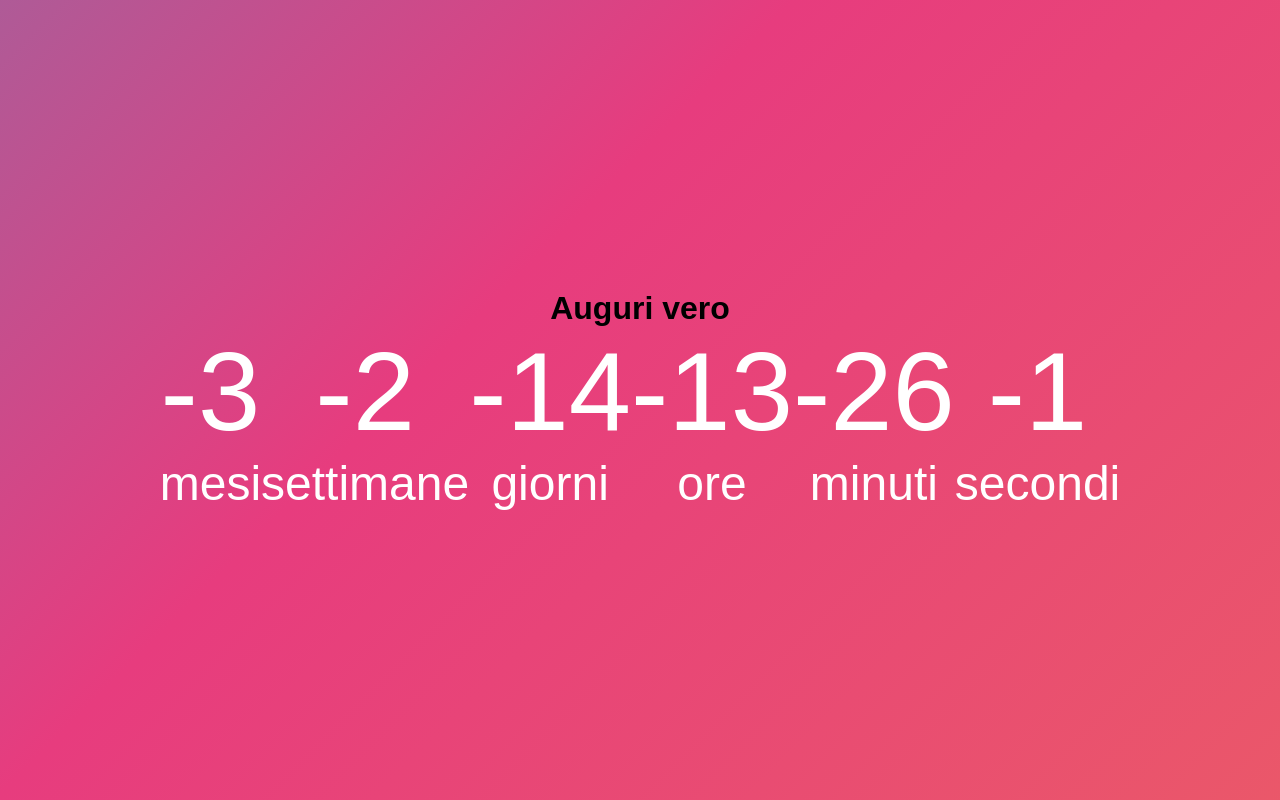
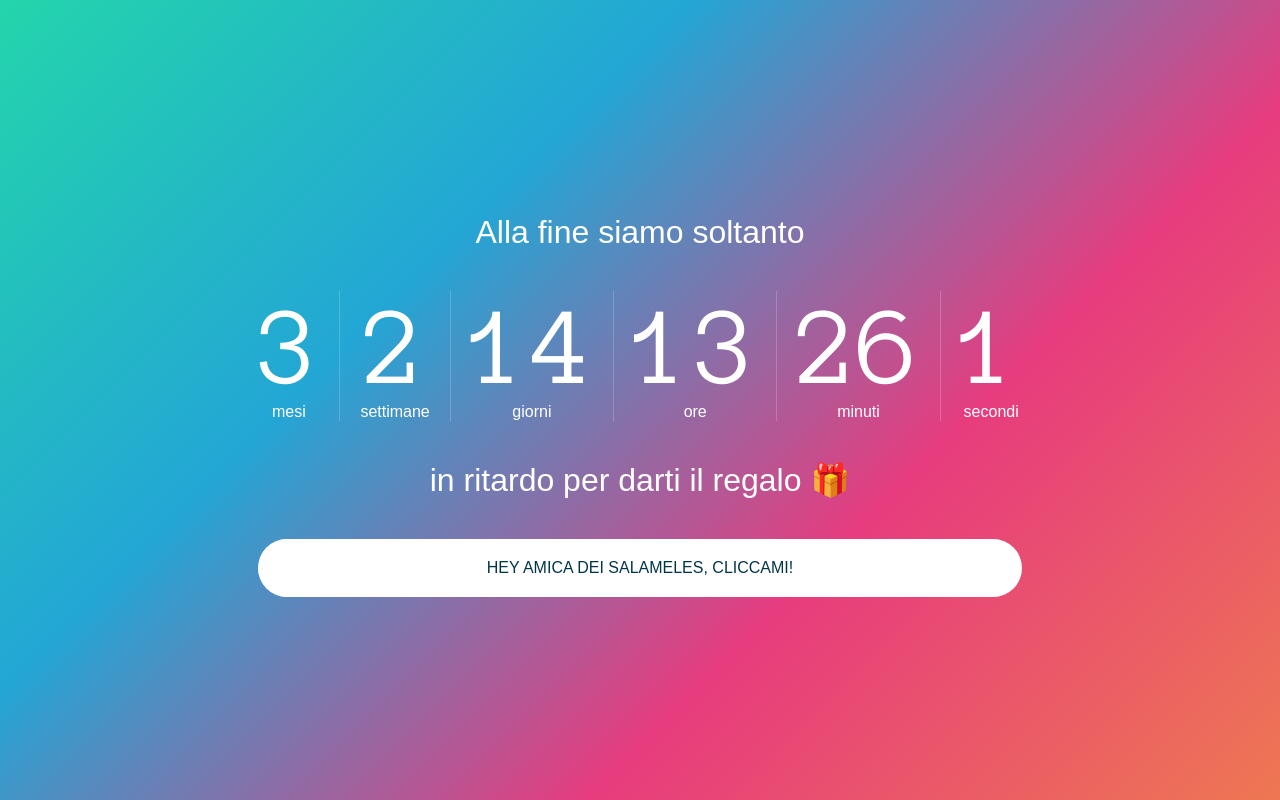
Before and after one commit to giuliachiola/birthday-veronica-30, a Nuxt app: page / in a window 1280 px wide. Built offline with nearby package versions, Linux system fonts and the light colour scheme.

Commit message:
feat: add watermelons and cats

```diff
--- /dev/null
+++ b/assets/scss/style.scss
@@ -0,0 +1,34 @@
+@keyframes gradient {
+  0% {
+    background-position: 0% 50%;
+  }
+  50% {
+    background-position: 100% 50%;
+  }
+  100% {
+    background-position: 0% 50%;
+  }
+}
+
+.tpl {
+  height: 100vh;
+  display: flex;
+  flex-direction: column;
+  justify-content: center;
+  align-items: center;
+  background: linear-gradient(-45deg, #ee7752, #e73c7e, #23a6d5, #23d5ab);
+  background-size: 400% 400%;
+  animation: gradient 15s ease infinite;
+}
+
+.c-button {
+  padding: 20px 40px;
+  margin: 30px 0;
+  display: block;
+  border-radius: 40px;
+  text-decoration: none;
+  color: #003549;
+  font-size: 1em;
+  text-transform: uppercase;
+  background: white;
+}
--- a/components/Countdown.vue
+++ b/components/Countdown.vue
@@ -45,7 +45,7 @@ export default {
     },
 
     diff() {
-      return moment.duration(this.birthday.diff(this.now))
+      return moment.duration(this.now.diff(this.birthday))
     },
 
     seconds() {
@@ -90,23 +90,30 @@ export default {
 }
 </script>
 
-<style>
+<style lang="scss">
+@import url('https://fonts.googleapis.com/css2?family=Anonymous+Pro&display=swap');
+
+$co_countdown-text: white;
+
 .c-countdown {
-  color: white;
+  color: $co_countdown-text;
   display: flex;
+}
 
-  /* &:not:last-child {
-    border-right: 1px solid white;
+.c-countdown__block {
+  &:not(:last-child) {
+    border-right: 1px solid rgba($co_countdown-text, 0.2);
     padding-right: 20px;
     margin-right: 20px;
-  } */
+  }
 }
 
 .c-countdown__digit {
+  font-family: 'Anonymous Pro', monospace;
   font-size: 7em;
 }
 
 .c-countdown__text {
-  font-size: 3em;
+  font-size: 1em;
 }
 </style>
--- /dev/null
+++ b/components/GifResponsive.vue
@@ -0,0 +1,25 @@
+<template>
+  <div style="width: 100%; height: 0; padding-bottom: 59%; position: relative;">
+    <iframe
+      :src="src"
+      width="100%"
+      height="100%"
+      style="position: absolute;"
+      frameBorder="0"
+      class="giphy-embed"
+      allowFullScreen
+    ></iframe>
+  </div>
+</template>
+
+<script>
+export default {
+  props: {
+    src: {
+      type: String,
+      default: '',
+      required: true,
+    },
+  },
+}
+</script>
--- a/components/Logo.vue
+++ /dev/null
@@ -1,35 +0,0 @@
-<template>
-  <svg
-    class="NuxtLogo"
-    width="245"
-    height="180"
-    viewBox="0 0 452 342"
-    xmlns="http://www.w3.org/2000/svg"
-  >
-    <path
-      d="M139 330l-1-2c-2-4-2-8-1-13H29L189 31l67 121 22-16-67-121c-1-2-9-14-22-14-6 0-15 2-22 15L5 303c-1 3-8 16-2 27 4 6 10 12 24 12h136c-14 0-21-6-24-12z"
-      fill="#00C58E"
-    />
-    <path
-      d="M447 304L317 70c-2-2-9-15-22-15-6 0-15 3-22 15l-17 28v54l39-67 129 230h-49a23 23 0 0 1-2 14l-1 1c-6 11-21 12-23 12h76c3 0 17-1 24-12 3-5 5-14-2-26z"
-      fill="#108775"
-    />
-    <path
-      d="M376 330v-1l1-2c1-4 2-8 1-12l-4-12-102-178-15-27h-1l-15 27-102 178-4 12a24 24 0 0 0 2 15c4 6 10 12 24 12h190c3 0 18-1 25-12zM256 152l93 163H163l93-163z"
-      fill="#2F495E"
-    />
-  </svg>
-</template>
-
-<style>
-.NuxtLogo {
-  animation: 1s appear;
-  margin: auto;
-}
-
-@keyframes appear {
-  0% {
-    opacity: 0;
-  }
-}
-</style>
--- a/layouts/default.vue
+++ b/layouts/default.vue
@@ -28,10 +28,11 @@ export default {
 }
 </script>
 
-<style>
+<style lang="scss">
 html {
   font-family: 'Montserrat', sans-serif;
   font-size: 16px;
+  font-weight: 300; // light
   -ms-text-size-adjust: 100%;
   -webkit-text-size-adjust: 100%;
   -moz-osx-font-smoothing: grayscale;
--- a/nuxt.config.js
+++ b/nuxt.config.js
@@ -14,7 +14,7 @@ export default {
    ** See https://nuxtjs.org/api/configuration-head
    */
   head: {
-    title: process.env.npm_package_name || '',
+    title: 'Auguri Vero! 🐾',
     meta: [
       { charset: 'utf-8' },
       { name: 'viewport', content: 'width=device-width, initial-scale=1' },
@@ -24,12 +24,19 @@ export default {
         content: process.env.npm_package_description || '',
       },
     ],
-    link: [{ rel: 'icon', type: 'image/x-icon', href: '/favicon.ico' }],
+    link: [
+      {
+        rel: 'icon',
+        type: 'image/x-icon',
+        href:
+          'https://emojipedia-us.s3.dualstack.us-west-1.amazonaws.com/thumbs/320/whatsapp/238/cat-face_1f431.png',
+      },
+    ],
   },
   /*
    ** Global CSS
    */
-  css: [],
+  css: ['@/assets/scss/style.scss'],
   /*
    ** Plugins to load before mounting the App
    ** https://nuxtjs.org/guide/plugins
--- /dev/null
+++ b/pages/cats.vue
@@ -0,0 +1,43 @@
+<template>
+  <div class="tpl tpl-cats">
+    <!-- gif -->
+    <gif-responsive :src="'https://giphy.com/embed/12ELmx0C4EFKcE'" />
+    <nuxt-link to="/watermelons" class="c-button"
+      >Prossima pagina senza senso →</nuxt-link
+    >
+  </div>
+</template>
+
+<script>
+// 'https://giphy.com/embed/12ELmx0C4EFKcE'
+// 'https://giphy.com/embed/CF93EZqOxjdHG',
+// 'https://giphy.com/embed/40Fpxgn6Yq640',
+// 'https://giphy.com/embed/a51kJ5I6YfejC',
+import GifResponsive from '../components/GifResponsive.vue'
+
+export default {
+  components: {
+    GifResponsive,
+  },
+
+  // props: {
+  //   gif: {
+  //     type: String,
+  //     default: '',
+  //   },
+  // },
+}
+</script>
+
+<style lang="scss" scoped>
+.tpl--cats {
+  background: linear-gradient(-45deg, #ee7752, #e73c7e, #23a6d5, #23d5ab);
+}
+
+.tpl-cats__grid {
+  display: grid;
+  grid-template-rows: repeat(2, 1fr);
+  grid-template-columns: repeat(2, 1fr);
+  width: 100%;
+}
+</style>
--- /dev/null
+++ b/pages/cats2.vue
@@ -0,0 +1,36 @@
+<template>
+  <div class="tpl tpl-cats">
+    <!-- gif -->
+    <gif-responsive :src="'https://giphy.com/embed/CF93EZqOxjdHG'" />
+    <nuxt-link to="/watermelons" class="c-button"
+      >Ok, basta angurie! →</nuxt-link
+    >
+  </div>
+</template>
+
+<script>
+// 'https://giphy.com/embed/12ELmx0C4EFKcE'
+// 'https://giphy.com/embed/CF93EZqOxjdHG',
+// 'https://giphy.com/embed/40Fpxgn6Yq640',
+// 'https://giphy.com/embed/a51kJ5I6YfejC',
+import GifResponsive from '../components/GifResponsive.vue'
+
+export default {
+  components: {
+    GifResponsive,
+  },
+}
+</script>
+
+<style lang="scss" scoped>
+.tpl--cats {
+  background: linear-gradient(-45deg, #ee7752, #e73c7e, #23a6d5, #23d5ab);
+}
+
+.tpl-cats__grid {
+  display: grid;
+  grid-template-rows: repeat(2, 1fr);
+  grid-template-columns: repeat(2, 1fr);
+  width: 100%;
+}
+</style>
--- a/pages/index.vue
+++ b/pages/index.vue
@@ -1,10 +1,19 @@
 <template>
-  <div class="tpl-homepage">
+  <div class="tpl tpl--homepage">
     <div class="c-intro">
-      <h1>
-        Auguri vero
-      </h1>
+      <h2>
+        Alla fine siamo soltanto
+      </h2>
       <countdown />
+      <h2>
+        in ritardo per darti il regalo 🎁
+      </h2>
+      <nuxt-link
+        to="/cats"
+        :gif="'https://giphy.com/embed/12ELmx0C4EFKcE'"
+        class="c-button c-button--animation"
+        >Hey amica dei Salameles, cliccami!</nuxt-link
+      >
     </div>
   </div>
 </template>
@@ -18,30 +27,61 @@ export default {
   },
 }
 </script>
-<style scoped>
-@keyframes gradient {
-  0% {
-    background-position: 0% 50%;
-  }
-  50% {
-    background-position: 100% 50%;
-  }
-  100% {
-    background-position: 0% 50%;
-  }
-}
 
-.tpl-homepage {
-  height: 100vh;
-  display: flex;
-  justify-content: center;
-  align-items: center;
+<style scoped lang="scss">
+.tpl--homepage {
   background: linear-gradient(-45deg, #ee7752, #e73c7e, #23a6d5, #23d5ab);
-  background-size: 400% 400%;
-  animation: gradient 15s ease infinite;
 }
 
 .c-intro {
   text-align: center;
+
+  h2 {
+    color: white;
+    margin: 40px 0;
+    font-weight: 300;
+    font-size: 2em;
+  }
+}
+
+$co_button: white;
+
+.c-button--animation {
+  position: relative;
+  overflow: hidden;
+  z-index: 1;
+
+  &::after {
+    content: '';
+    position: absolute;
+    bottom: 0;
+    left: 0;
+    width: 100%;
+    height: 100%;
+    background-color: rgba($co_button, 0.5);
+    border-radius: 40px;
+    z-index: -2;
+  }
+  &::before {
+    content: '';
+    position: absolute;
+    bottom: 0;
+    left: 0;
+    height: 100%;
+    background-color: rgba($co_button, 0.7);
+    border-radius: 40px;
+    z-index: -1;
+    animation: variableWidth 2s ease-in-out infinite;
+    animation-direction: alternate;
+  }
+
+  @keyframes variableWidth {
+    0% {
+      width: 12%;
+    }
+    100% {
+      width: 100%;
+    }
+  }
 }
 </style>
--- /dev/null
+++ b/pages/watermelons.vue
@@ -0,0 +1,17 @@
+<template>
+  <div class="tpl tpl--watermelons">
+    <nuxt-link to="/cats2" class="c-button">Ok, basta angurie! →</nuxt-link>
+  </div>
+</template>
+
+<script>
+export default {}
+</script>
+
+<style lang="scss">
+.tpl--watermelons {
+  background: url(https://emojipedia-us.s3.dualstack.us-west-1.amazonaws.com/thumbs/240/whatsapp/238/watermelon_1f349.png),
+    linear-gradient(-45deg, #ee7752, #e73c7e, #23a6d5, #23d5ab);
+  background-repeat: round;
+}
+</style>
```
